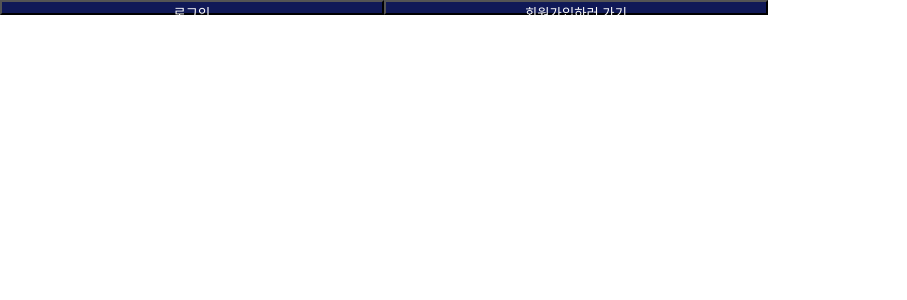
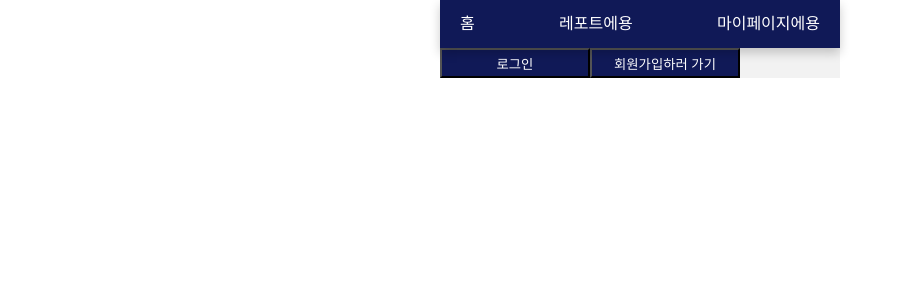
Before and after one commit to 2024-shield/frontend, a React (Create React App) app: page / in a window 1280 px wide. Shown: the top 300 px of the page, without its empty margins (0-907 px from the left). Built offline with nearby package versions, Linux system fonts and the light colour scheme.

Commit message:
Add Header

```diff
--- /dev/null
+++ b/src/App.tsx
@@ -0,0 +1,17 @@
+import { ThemeProvider } from "styled-components";
+import { GlobalStyle } from './styles/GlobalStyle';
+import theme from "./styles/theme";
+import Router from "./Router";
+
+const App:React.FC = () => {
+    return (
+        <div className="App">
+            <GlobalStyle />
+            <ThemeProvider theme={theme}>
+                <Router />
+            </ThemeProvider>
+        </div>
+    )
+}
+
+export default App;
--- a/src/components/Button.tsx
+++ b/src/components/Button.tsx
@@ -6,8 +6,8 @@ interface ButtonProps{
 }
 
 const StyledButton = styled.button`
-    width: 30vw;
-    height: 15px;
+    width: 150px;
+    height: 30px;
     background-color: ${(props) => props.theme.colors.mainNavy};
     color: ${theme.colors.white};
 `
--- /dev/null
+++ b/src/components/Header.tsx
@@ -0,0 +1,44 @@
+import styled from "styled-components";
+import theme from "../styles/theme";
+import { Link } from "react-router-dom";
+
+const StyledHeader = styled.header`
+    height: 6vh;
+    position: sticky;
+    top: 0;
+    left: 0;
+    right: 0;
+    background-color: ${theme.colors.mainNavy};
+    color: white;
+    display: flex;
+    justify-content: space-between;
+    align-items: center;
+    padding: 1px 20px;
+    box-shadow: 0 5px 10px rgba(0, 0, 0, 0.2);
+    z-index: 100; /* 다른 요소 위에 나타나도록 높은 z-index 값을 설정 */
+`
+
+const Header = (props: any) => {
+    return(
+        <StyledHeader>
+            <div className="home">
+                홈
+            </div>
+
+            <Link to="/login">
+                <div className="report">
+                    레포트에용
+                </div>
+            </Link>
+
+            <Link to="/mypage">
+                <div className="my">
+                    {/* https://velog.io/@jihukimme/React-%EB%AA%A8%EB%B0%94%EC%9D%BC-%EC%9B%B9-%EB%A7%8C%EB%93%A4%EA%B8%B0-%EB%AA%A8%EB%B0%94%EC%9D%BC-%ED%99%94%EB%A9%B4-%ED%81%AC%EA%B8%B0-%ED%97%A4%EB%8D%94-%EB%84%A4%EB%B9%84%EA%B2%8C%EC%9D%B4%EC%85%98-%EB%B0%94-%EA%B8%B0%ED%83%80-%EC%9C%A0%EC%9A%A9%ED%95%9C-%EC%A0%95%EB%B3%B4 */}
+                    마이페이지에용
+                </div>
+            </Link>
+        </StyledHeader>
+    )
+}
+
+export default Header
--- a/src/index.tsx
+++ b/src/index.tsx
@@ -1,21 +1,14 @@
 import React from 'react';
 import ReactDOM from 'react-dom/client';
-import Router from "./Router";
 import reportWebVitals from './reportWebVitals';
-
-import { ThemeProvider } from "styled-components";
-import { GlobalStyle } from './styles/GlobalStyle';
-import theme from "./styles/theme";
+import App from './App';
 
 const root = ReactDOM.createRoot(
   document.getElementById('root') as HTMLElement
 );
 root.render(
   <React.StrictMode>
-    <GlobalStyle />
-    <ThemeProvider theme={theme}>
-      <Router />
-    </ThemeProvider>
+    <App />
   </React.StrictMode>
 );
 
--- a/src/pages/main/main.tsx
+++ b/src/pages/main/main.tsx
@@ -1,13 +1,16 @@
 import Button from "../../components/Button"
+import Header from "../../components/Header";
 
 const Main = () => {
     return(
-        <>
-            <div className="Main">
-                <Button text="로그인"/>
-                <Button text="회원가입하러 가기" />
-            </div>
-        </>
+    <div>
+        <div className="Main">
+            <Header />
+            <Button text="로그인"/>
+            <Button text="회원가입하러 가기" />
+        </div>
+    </div>
+
     )
 }
 
--- a/src/styles/GlobalStyle.ts
+++ b/src/styles/GlobalStyle.ts
@@ -20,4 +20,11 @@ export const GlobalStyle = createGlobalStyle`
     ul, ol, li{
         list-style: none;
     }
+
+    #root{
+        max-width: 400px;
+        margin-left: auto;
+        margin-right: auto;
+        background-color: #f2f2f2;
+    }
 `;
```
